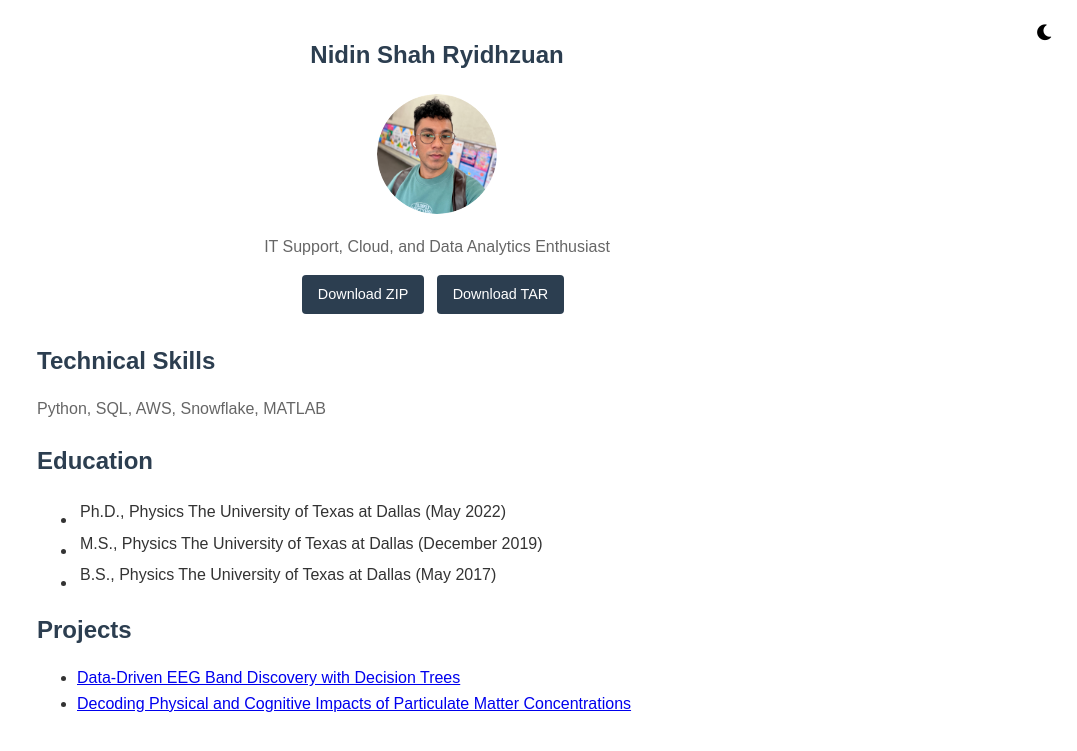
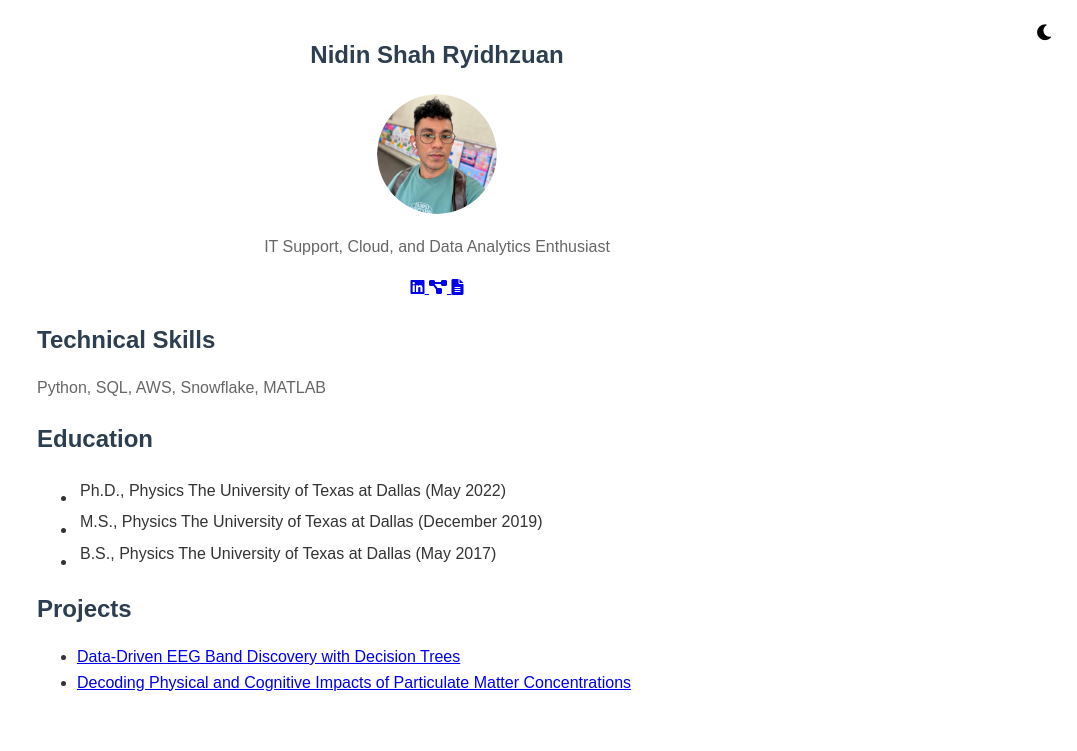
Before and after one commit to nidinshah/nidinshah.github.io, a Jekyll site: the page built from index.md, in a window 1280 px wide. Shown: the top 751 px of the page, without its empty margins (203-1280 px from the left). Built offline with Jekyll 4.4.1, drawn with Linux system fonts in a browser that asks for light colours.

Commit message:
Update default.html

```diff
--- a/_layouts/default.html
+++ b/_layouts/default.html
@@ -19,12 +19,17 @@
             <p>{{ site.description }}</p>
         </header>
         <main>
-            {% if page.show_downloads %}
-            <section class="downloads">
-                <a href="{{ site.github.zip_url }}" class="btn">Download ZIP</a>
-                <a href="{{ site.github.tar_url }}" class="btn">Download TAR</a>
+            <section class="links">
+                <a href="https://www.linkedin.com/in/your-profile" target="_blank" class="link-icon" aria-label="LinkedIn">
+                    <i class="fab fa-linkedin"></i>
+                </a>
+                <a href="{{ site.baseurl }}/projects" target="_blank" class="link-icon" aria-label="Projects">
+                    <i class="fas fa-project-diagram"></i>
+                </a>
+                <a href="{{ site.baseurl }}/assets/resume.pdf" target="_blank" class="link-icon" aria-label="Resume">
+                    <i class="fas fa-file-alt"></i>
+                </a>
             </section>
-            {% endif %}
             <section class="content">
                 {{ content }}
             </section>
```
